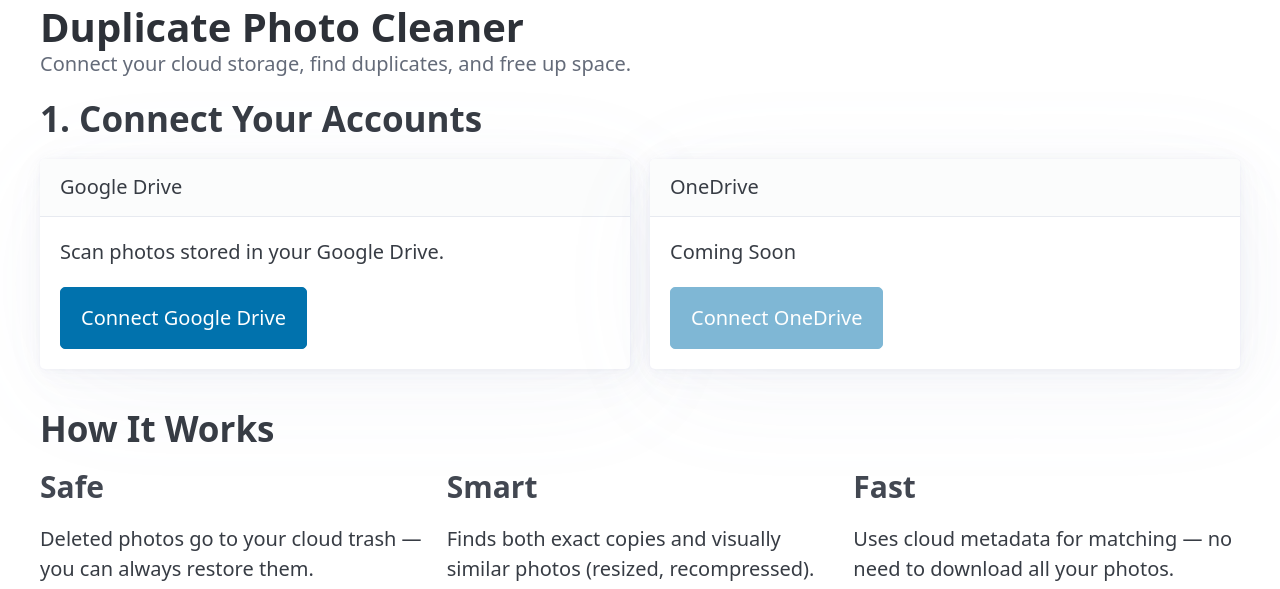
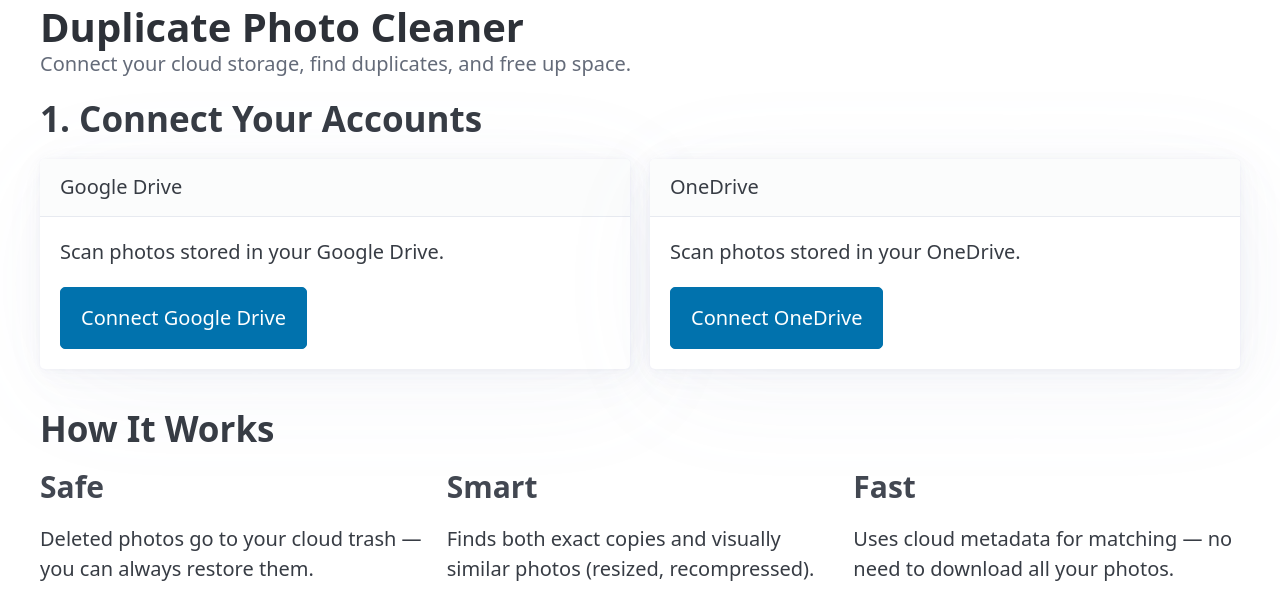
Before and after one commit to agenticaloke/photo-cleaner, a Flask app: page / in a window 1280 px wide. Shown: the part 126-715 px from the top of the page. Run offline with Flask 3, Linux system fonts and the light colour scheme; some libraries are stand-ins or nearby versions.

Commit message:
Enable OneDrive: activate connect button, fix OAuth scopes
Replaced 'Coming Soon' with a working Connect OneDrive button.
Fixed scopes from Files.Read.All/ReadWrite.All (requires admin
consent) to Files.Read/ReadWrite (works for personal accounts).

Co-Authored-By: Claude Opus 4.6 <noreply@anthropic.com>

```diff
--- a/app/auth/microsoft_auth.py
+++ b/app/auth/microsoft_auth.py
@@ -6,7 +6,7 @@ from flask import Blueprint, redirect, request, session, url_for, current_app
 microsoft_auth_bp = Blueprint("microsoft_auth", __name__, url_prefix="/auth/microsoft")
 
 AUTHORITY = "https://login.microsoftonline.com/consumers"
-SCOPES = ["User.Read", "Files.Read.All", "Files.ReadWrite.All"]
+SCOPES = ["User.Read", "Files.Read", "Files.ReadWrite"]
 
 
 def _build_msal_app():
--- a/app/templates/index.html
+++ b/app/templates/index.html
@@ -24,8 +24,13 @@
 
         <article>
             <header>OneDrive</header>
-            <p>Coming Soon</p>
-            <button disabled>Connect OneDrive</button>
+            {% if ms_connected %}
+                <p><span class="badge-connected">Connected</span></p>
+                <a href="{{ url_for('microsoft_auth.logout') }}" role="button" class="outline secondary">Disconnect</a>
+            {% else %}
+                <p>Scan photos stored in your OneDrive.</p>
+                <a href="{{ url_for('microsoft_auth.login') }}" role="button">Connect OneDrive</a>
+            {% endif %}
         </article>
     </div>
 </section>
```
